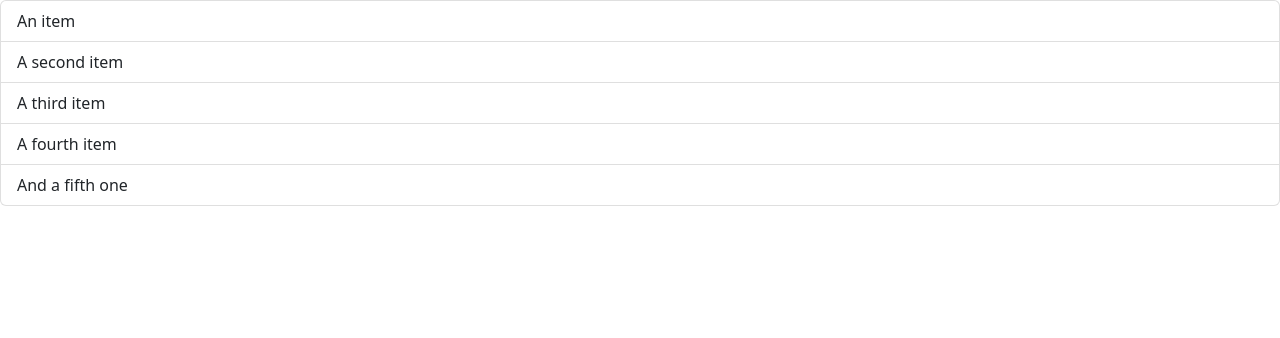
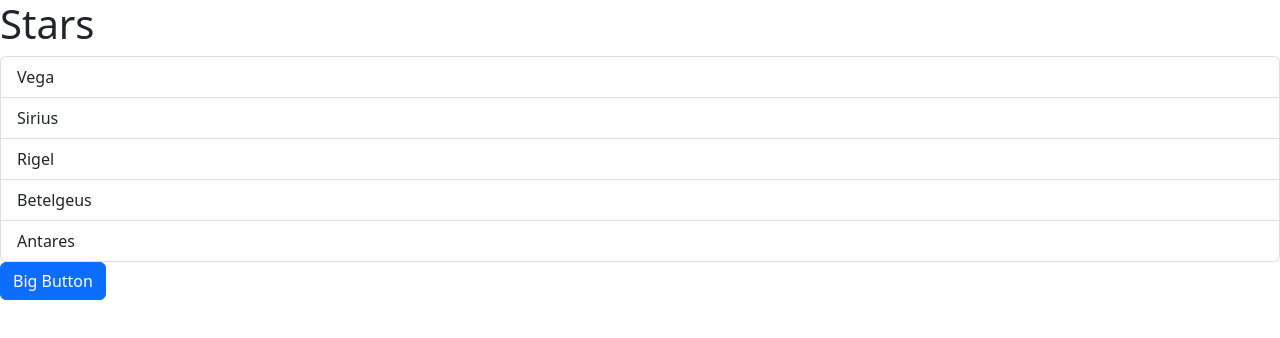
Before and after one commit to Starfall9908/react-app, a React (Vite) app: page / in a window 1280 px wide. Shown: the top 338 px of the page. Built offline with nearby package versions, Linux system fonts and the light colour scheme.

Commit message:
Added Button and Alert and made List Group more dynamic

```diff
--- a/src/App.tsx
+++ b/src/App.tsx
@@ -1,7 +1,30 @@
 import ListGroup from "./components/ListGroup";
+import Alert from "./components/Alert";
+import Button from "./components/Button";
+import { useState } from "react";
 
-function App(){
-  return <div><ListGroup/></div>;
+function App() {
+  let items = ["Vega", "Sirius", "Rigel", "Betelgeus", "Antares"];
+
+  const handleSelectItem = (item: string) => {
+    console.log(item);
+  };
+
+  const [alertVisible, setAlertVisisbility] = useState(false);
+
+  return (
+    <div>
+      <ListGroup
+        items={items}
+        heading="Stars"
+        onSelectItem={handleSelectItem}
+      />
+      {alertVisible && (
+        <Alert onClose={() => setAlertVisisbility(false)}>My Alert</Alert>
+      )}
+      <Button onClick={() => setAlertVisisbility(true)}>Big Button</Button>
+    </div>
+  );
 }
 
 export default App;
--- /dev/null
+++ b/src/components/Alert.tsx
@@ -0,0 +1,23 @@
+import { ReactNode } from "react";
+
+interface Props {
+  children: ReactNode;
+  onClose: () => void;
+}
+
+const Alert = ({ children, onClose }: Props) => {
+  return (
+    <div className="alert alert-primary alert-dismissible">
+      {children}
+      <button
+        type="button"
+        className="btn-close"
+        data-bs-dismiss="alert"
+        aria-label="Close"
+        onClick={onClose}
+      ></button>
+    </div>
+  );
+};
+
+export default Alert;
--- /dev/null
+++ b/src/components/Button.tsx
@@ -0,0 +1,15 @@
+interface Props {
+  children: string;
+  color?: "primary" | "secondary" | "danger";
+  onClick: () => void;
+}
+
+function Button({ children, color = "primary", onClick }: Props) {
+  return (
+    <button className={"btn btn-" + color} onClick={onClick}>
+      {children}
+    </button>
+  );
+}
+
+export default Button;
--- a/src/components/ListGroup.tsx
+++ b/src/components/ListGroup.tsx
@@ -1,12 +1,36 @@
-function ListGroup() {
+import { useState } from "react";
+interface Props {
+  items: string[];
+  heading: string;
+  onSelectItem: (item: string) => void;
+}
+
+function ListGroup({ items, heading, onSelectItem }: Props) {
+  const [selectedIndex, setSelectedIndex] = useState(-1);
+
   return (
-    <ul className="list-group">
-      <li className="list-group-item">An item</li>
-      <li className="list-group-item">A second item</li>
-      <li className="list-group-item">A third item</li>
-      <li className="list-group-item">A fourth item</li>
-      <li className="list-group-item">And a fifth one</li>
-    </ul>
+    <>
+      <h1>{heading}</h1>
+      {items.length === 0 && <p>No item found</p>}
+      <ul className="list-group">
+        {items.map((item, index) => (
+          <li
+            className={
+              selectedIndex === index
+                ? "list-group-item active"
+                : "list-group-item"
+            }
+            key={item}
+            onClick={() => {
+              setSelectedIndex(index);
+              onSelectItem(item);
+            }}
+          >
+            {item}
+          </li>
+        ))}
+      </ul>
+    </>
   );
 }
 
```
